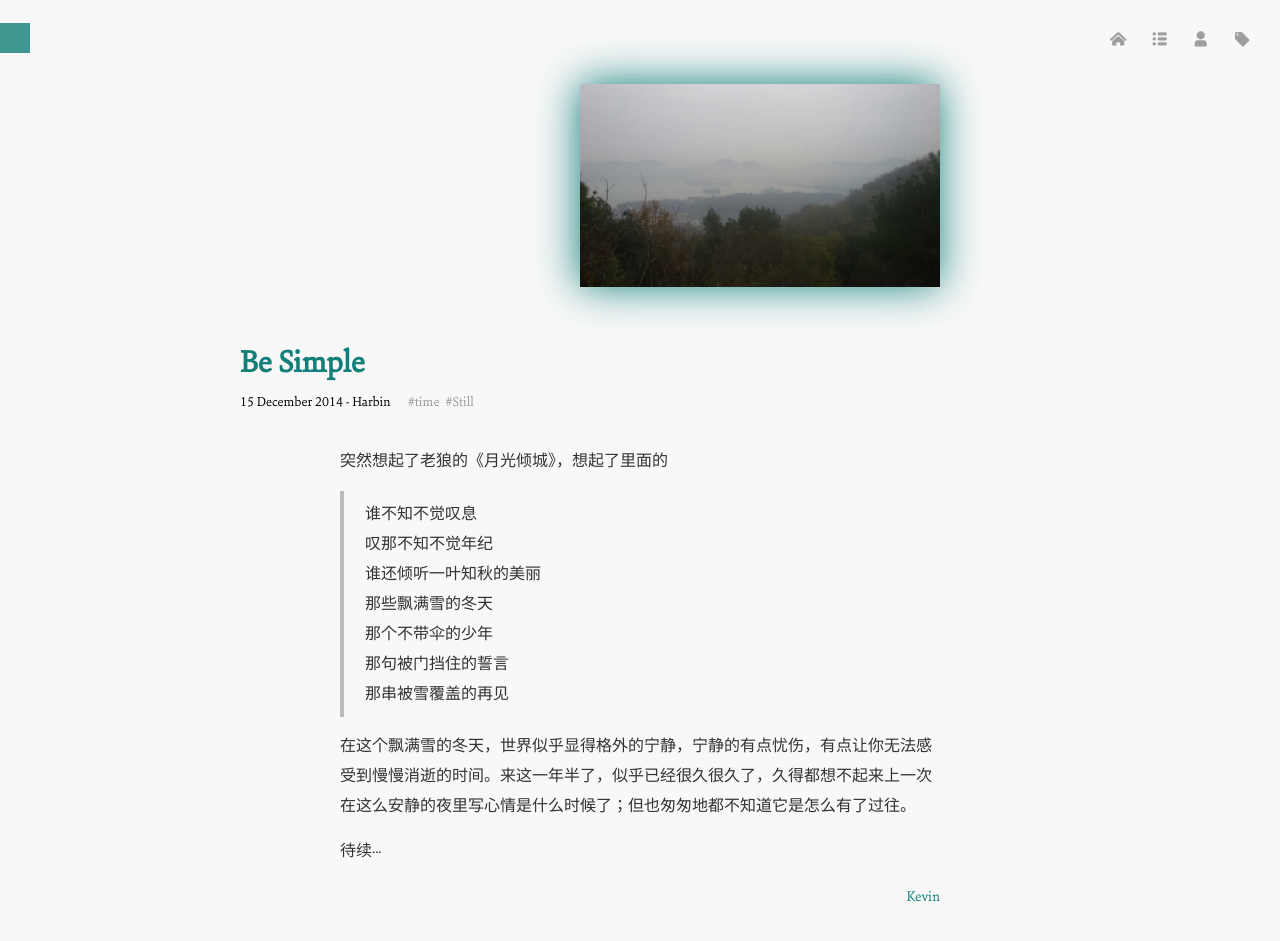
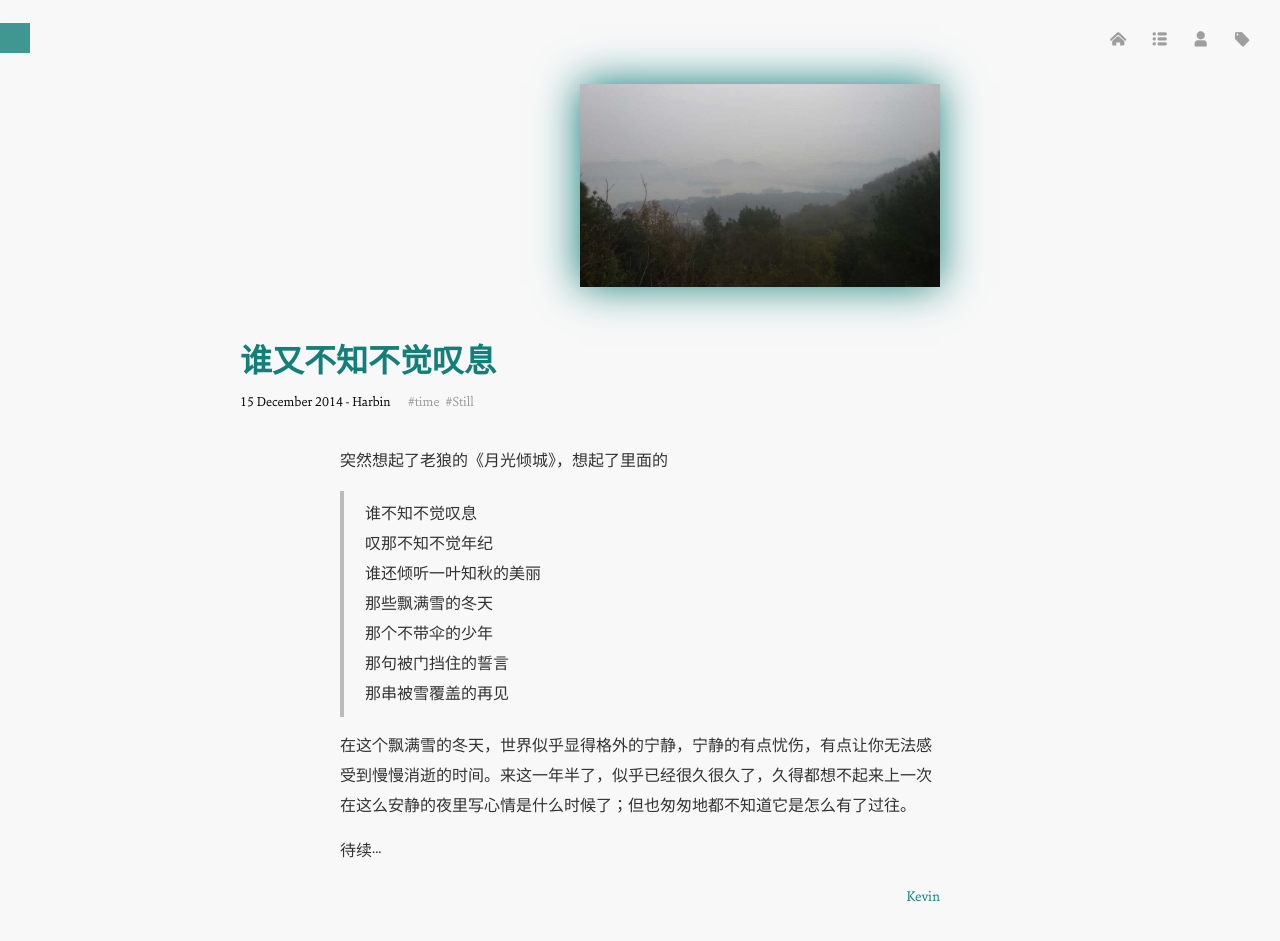
Before and after one commit to KevinIsCool/Kevin, a Jekyll site: the page built from _posts/life/2014-12-15-Be-simple.md, in a window 1280 px wide and 991 px high. Shown: the top 941 px of the window. Built offline with Jekyll 4.4.1, drawn with Linux system fonts in a browser that asks for light colours; Markdown is read by kramdown in place of the engine named in the settings; comment, search, counter and statistics services are not loaded.

Commit message:
Be simple

```diff
--- a/_posts/life/2014-12-15-Be-simple.md
+++ b/_posts/life/2014-12-15-Be-simple.md
@@ -1,6 +1,6 @@
 ---
 layout: post
-title:
+title: 谁又不知不觉叹息
 logo: http://www.llokt.com/Kevin/images/201412/NiHaoa.JPG
 category: Life
 tags:
```
